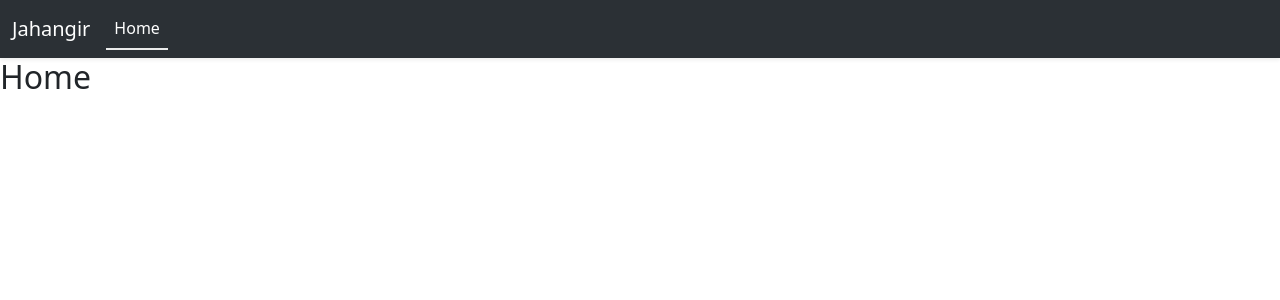
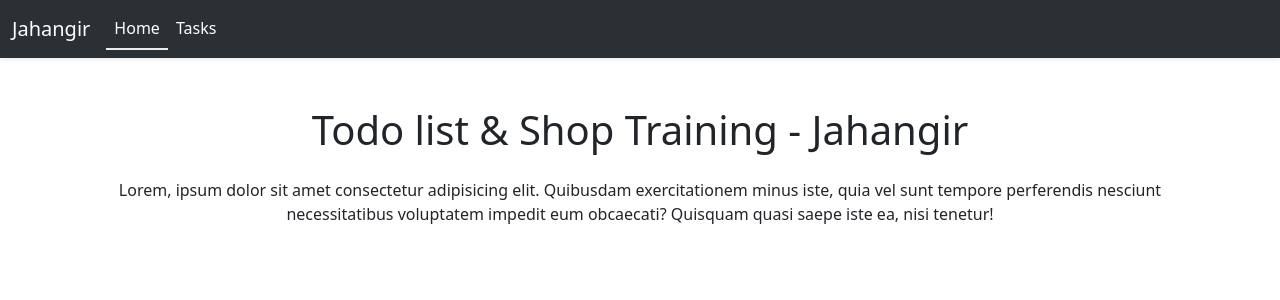
Before and after one commit to a-jahangir/Todo-Shop, a Vue app: page / in a window 1280 px wide. Shown: the top 300 px of the page. Built offline with nearby package versions, Linux system fonts and the light colour scheme.

Commit message:
Todos Added From Fake Api

```diff
--- a/src/Pages/Home.vue
+++ b/src/Pages/Home.vue
@@ -1,5 +1,17 @@
 <template>
-    <h2>Home</h2>
+    <div class="container">
+        <div class="row">
+            <div class="col-md-12 text-center mt-5">
+                <h1>Todo list & Shop Training - Jahangir</h1>
+                <p class="mt-4">
+                    Lorem, ipsum dolor sit amet consectetur adipisicing elit. Quibusdam
+                    exercitationem minus iste, quia vel sunt tempore perferendis nesciunt
+                    necessitatibus voluptatem impedit eum obcaecati? Quisquam quasi saepe
+                    iste ea, nisi tenetur!
+                </p>
+            </div>
+        </div>
+    </div>
 </template>
 
 <script setup>
--- /dev/null
+++ b/src/Pages/Task.vue
@@ -0,0 +1,27 @@
+<template>
+    <div class="container mt-5">
+        <div class="row g-3">
+            <div v-for="task in tasks" :key="task.id" class="col-md-4">
+                <div class="card" :class="{'bg-light' : task.completed}">
+                    <div class="card-body">
+                        <del v-if="task.completed">{{ task.title }}</del>
+                        <div v-else>{{ task.title }}</div>
+                    </div>
+                </div>
+            </div>
+        </div>
+    </div>
+</template>
+
+<script setup>
+import { computed } from 'vue'
+import { useStore } from 'vuex'
+
+const store = useStore()
+const tasks = computed(() => store.state.tasks)
+
+function getTasks () {
+  store.dispatch('getTasks')
+}
+getTasks()
+</script>
--- a/src/components/Header.vue
+++ b/src/components/Header.vue
@@ -1,6 +1,6 @@
 <template>
     <header>
-        <nav class="navbar navbar-expand-lg bg-body-tertiary shadow-sm" data-bs-theme="dark">
+        <nav class="navbar navbar-dark navbar-expand-lg bg-body-tertiary shadow-sm" data-bs-theme="dark">
             <div class="container-fluid">
                 <a class="navbar-brand" href="/">Jahangir</a>
                 <button class="navbar-toggler" type="button" data-bs-toggle="collapse"
@@ -12,6 +12,9 @@
                     <ul class="navbar-nav me-auto mb-2 mb-lg-0">
                         <li class="nav-item">
                             <router-link class="nav-link active" to="/" >Home</router-link>
+                        </li>
+                        <li class="nav-item">
+                            <router-link class="nav-link active" to="/tasks" >Tasks</router-link>
                         </li>
                     </ul>
                 </div>
--- a/src/store/index.js
+++ b/src/store/index.js
@@ -1,13 +1,28 @@
+import axios from 'axios'
 import { createStore } from 'vuex'
 
 export default createStore({
   state: {
+    tasks: []
   },
   getters: {
   },
   mutations: {
+    setTasks (state, tasks) {
+      state.tasks = tasks
+    }
   },
   actions: {
+    getTasks ({ commit }) {
+      axios
+        .get('https://jsonplaceholder.typicode.com/todos')
+        .then(function (response) {
+          commit('setTasks', response.data)
+        })
+        .catch(function (response) {
+          console.log(response)
+        })
+    }
   },
   modules: {
   }
```
Also changed, not shown: src/router/index.js (+5 -3 lines).
